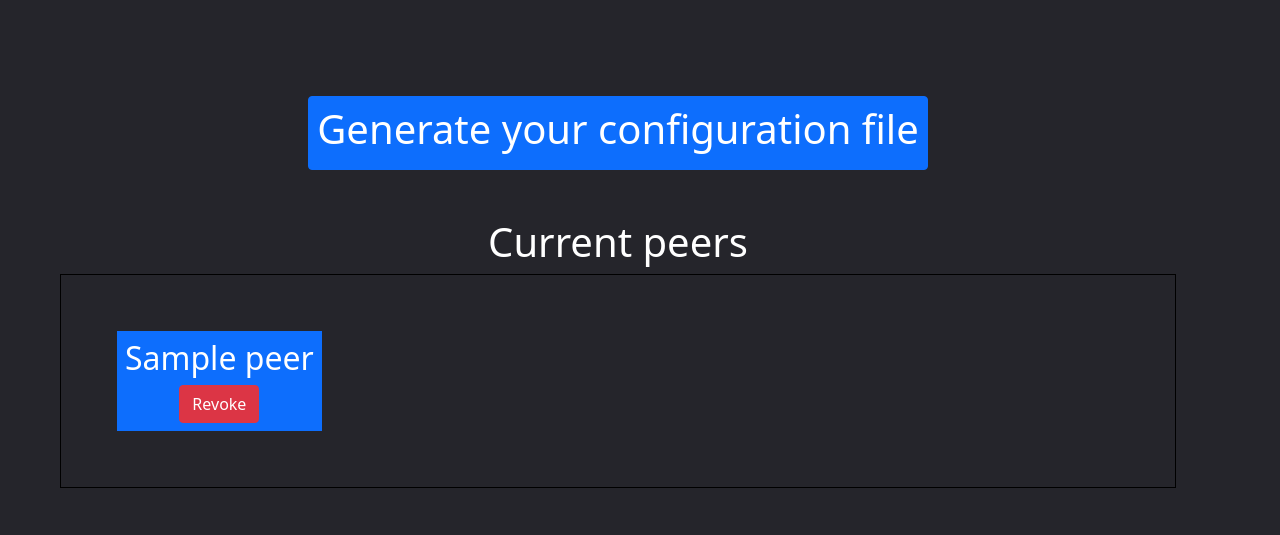
After one commit to Inner-daydream/vpn-enrollment, a Flask app: template app/templates/generate.html in a window 1280 px wide. The commit adds this page. Shown: the top 535 px of the page. Run offline with Flask 2, Linux system fonts and the light colour scheme; the visitor is signed in with stand-in values (Sample User, id 1); the template is opened without the code that fills it: most values are stand-ins (such as "Sample title", 1, 10 or a date in 2020).

Commit message:
login management

```diff
--- a/app/dynamodb.py
+++ b/app/dynamodb.py
@@ -1,6 +1,26 @@
+from webbrowser import get
 import boto3
 import botocore.exceptions
+from boto3.dynamodb.conditions import Key
+import bcrypt
+import base64
 import config
+import flask_login
+import flask
+
+class User(flask_login.UserMixin):
+    def __init__(self, id,session=flask.session):
+        user_data = get_user(id)
+        self.id = id
+        print(user_data)
+        self.admin = user_data['Admin']
+        if session.get('user'):
+            self.ms_user = True
+            self.username = session['user']['name']
+        else:
+            self.ms_user = False
+            self.username = user_data['Displayname']
+        self.facial_recognition = session['facial_recognition']
 
 
 config = config.AWSConfig
@@ -30,17 +50,19 @@ def create_users_table(dynamodb=None):
     return table
 
 
-def new_user(password=None,dynamodb=None,admin=False,Id=None):
+def new_user(password=None,dynamodb=None,admin=False,Id=None,displayname = None):
     if not dynamodb:
         dynamodb = boto3.resource('dynamodb', endpoint_url=config.DYNAMODB_ENDPOINT)
-
+    if password:
+        password=base64.b64encode(password)
     table = dynamodb.Table('Users')
     response = table.put_item(
        Item={
             'Id': Id,
             'Password': password,
-            'Admin': admin
-        }
+            'Admin': admin,
+            'Displayname':displayname
+       }
     )
     return response
 
@@ -57,6 +79,22 @@ def get_user(Id,dynamodb=None):
     else:
         raise ValueError("User not found")
 
+def validate_login(Id,password,dynamodb=None):
+    if not dynamodb:
+        dynamodb = boto3.resource('dynamodb', endpoint_url=config.DYNAMODB_ENDPOINT)
+        table = dynamodb.Table('Users')
+    try:
+        response = table.query(
+            KeyConditionExpression = Key('Id').eq(Id)
+        )
+        with open('validate_login.log','w') as file:
+            file.write(str(response))
+        user_password = base64.b64decode(response['Items'][0]['Password'].value)
+        password = bytes(password,'UTF-8')
+        return bcrypt.checkpw(password,user_password)
+    except IndexError:
+        return False
+
 def table_exists(client=None):
     if not client:
         client = boto3.client('dynamodb', endpoint_url=config.DYNAMODB_ENDPOINT)
--- a/app/routes.py
+++ b/app/routes.py
@@ -1,4 +1,5 @@
 from flask import Flask, render_template, session, request, redirect, url_for, flash,current_app
+import flask_login
 from app import app
 from app import oauth2
 import boto3
@@ -8,31 +9,39 @@ from app.forms import LoginForm
 import msal
 import base64
 
+
 with app.app_context():
     config = current_app.config
+    login_manager = current_app.login_manager
+
+@login_manager.user_loader
+def load_user(user_id):
+    return dynamodb.User(user_id)
+
+@login_manager.unauthorized_handler
+def unauthorized():
+    return redirect(url_for('login'))
+
 
 @app.route('/',methods=['GET','POST'])
 def login():
+    session['facial_recognition'] = False
     session["flow"] = oauth2.ms_build_auth_code_flow(
         scopes=config['SCOPE'],
         client_id=config['CLIENT_ID'],
         client_secret=config['CLIENT_SECRET'],
         authority=config['AUTHORITY']
-        )
-
+    )
     form = LoginForm(request.form)
-    if session.get('user'):
-        try:
-            dynamodb.get_user(Id=session['user']['oid'])
-        except ValueError:
-            dynamodb.new_user(Id=session['user']['oid'])
     if form.validate_on_submit():
-        flash('Login requested for user {}, password={}'.format(
-            form.email.data, form.password.data))
-
+        if dynamodb.validate_login(Id=form.email.data,password=form.password.data):
+            user = dynamodb.User(id=form.email.data)
+            flask_login.login_user(user)
+            return redirect(url_for('dashboard'))
     return render_template('login.html',title="VPN Registration",form=form,auth_url=session["flow"]["auth_uri"])
 
 @app.route('/compare_faces', methods = ['POST'])
+@flask_login.login_required
 def compare_faces():
     client = boto3.client('rekognition')
     jsdata = request.form['javascript_data'][23:]
@@ -44,27 +53,34 @@ def compare_faces():
             TargetImage={
                 'S3Object': {
                     'Bucket': 'facial-recognition-store',
-                    'Name': f'models/{session["user"]["name"]}.jpg',
+                    'Name': f'models/{flask_login.current_user.username}.jpg',
                 }
             },
             QualityFilter='NONE'
         )
         print(response)
         if response['FaceMatches'][0]['Similarity'] >= 94:
+            session['facial_recognition'] = True
+            print(f'Status right after check {flask_login.current_user.facial_recognition}')
             return "Match"
         else:
             return "NoMatch"
-    except (ClientError,IndexError): # These errors are typically raised when a face isn't detected, isn't able to be processed etc
+    except (ClientError,IndexError,KeyError): # These errors are typically raised when a face isn't detected, isn't able to be processed etc
         return "NoMatch"
 
+@app.route("/generate")
+@flask_login.login_required
+def generate():
+    print(f' facial recognition status = {flask_login.current_user.facial_recognition}')
+    if not flask_login.current_user.facial_recognition:
+        redirect(url_for(dashboard))
+    peers = ["firstPeer","secondPeer","thirdPeer","fourthPeer","fifthPeer"]
+    return render_template("generate.html",peers=peers)
 
 @app.route("/dashboard")
+@flask_login.login_required
 def dashboard():
-    if not session.get("user"):
-        return redirect(url_for('login'))
-    with open("token.txt","w") as f:  # Debug
-        f.write(str(session["user"]))
-    return render_template('landing.html', user=session["user"], version=msal.__version__)
+    return render_template('landing.html', user=flask_login.current_user.username)
 
 
 @app.route(config['REDIRECT_PATH'])  # Its absolute URL must match your app's redirect_uri set in AAD
@@ -84,6 +100,12 @@ def ms_authorized():
         oauth2.ms_save_cache(cache=cache,session=session)
     except ValueError:  # Usually caused by CSRF
         pass  # Simply ignore them
+    try:
+        dynamodb.get_user(Id=session['user']['oid'])
+    except ValueError:
+        dynamodb.new_user(Id=session['user']['oid'])
+    user = dynamodb.User(id=session['user']['oid'])
+    flask_login.login_user(user)
     return redirect(url_for('dashboard'))
 
 @app.route("/ms-logout")
@@ -91,7 +113,7 @@ def ms_logout():
     session.clear()  # Wipe out user and its token cache from session
     return redirect(  # Also logout from your tenant's web session
         config['AUTHORITY'] + "/oauth2/v2.0/logout" +
-        "?post_logout_redirect_uri=" + url_for("landing", _external=True))
+        "?post_logout_redirect_uri=" + url_for("login", _external=True))
 
 
 
--- a/app/static/js/snap.js
+++ b/app/static/js/snap.js
@@ -26,13 +26,11 @@ click_button.addEventListener('click', function() {
 			if (response == "Match"){
 				loginStatus.style.color = 'green'
 				loginStatus.innerHTML = "Identity verified !";
-				console.log('match')
-				// window.location.href = "/config";
+				window.location.href = "/generate"
 			}
 			else {
 				loginStatus.style.color = 'red'
 				loginStatus.innerHTML = "Failed to verify your identity !"
-				console.log('no match')
 			}
 		}
 	);
--- /dev/null
+++ b/app/templates/generate.html
@@ -0,0 +1,38 @@
+<!DOCTYPE html>
+<html lang="en">
+<head>
+    <meta charset="UTF-8">
+    <meta http-equiv="X-UA-Compatible" content="IE=edge">
+    <meta name="viewport" content="width=device-width, initial-scale=1.0">
+    <title>VPN Enrollment</title>
+    <link href="https://cdn.jsdelivr.net/npm/bootstrap@5.1.3/dist/css/bootstrap.min.css" rel="stylesheet" integrity="sha384-1BmE4kWBq78iYhFldvKuhfTAU6auU8tT94WrHftjDbrCEXSU1oBoqyl2QvZ6jIW3" crossorigin="anonymous">
+    <link rel= "stylesheet" type= "text/css" href= "{{ url_for('static',filename='styles/style.css') }}">
+</head>
+<body>
+    <div class="container d-flex align-items-center text-center flex-column m-5 pt-5 pb-5">
+        <div class="justify-content-center">
+            <button class="btn btn-primary p-2 mb-5">
+                <h1>Generate your configuration file</h1>
+            </button>
+        </div>
+        <h1 class="mb-2 text-white">Current peers</h1>
+        <div class="black-box p-5 container d-flex">
+            {% for peer in peers %}
+            <div class = "bg-primary p-2 m-2">
+                <form>
+                    <h2 class="text-white"> {{ peer }}</h2>
+                    <button class="btn btn-danger">Revoke</button>
+                </form>
+
+            {% endfor %}
+        </div>
+    </div>
+</body>
+</html>
+<!-- {% for article_row in articles | batch(3, '&nbsp;') %}
+<div class="row">
+    {% for article in article_row %}
+    <div class="span4">{{ article }}</div>
+    {% endfor %}
+</div>
+{% endfor %} -->
--- a/app/templates/landing.html
+++ b/app/templates/landing.html
@@ -13,7 +13,7 @@
     <div class="container d-flex align-items-center text-center flex-column m-5 pt-5 pb-5">
         <div class="black-box p-5">
             <div id="welcome-header" class = "text-white p-2">
-                <h1 class="mb-3">Are you really {{ user.get("name") }} ?</h1>
+                <h1 class="mb-3">Are you really {{ user }} ?</h1>
             </div>
             <div class="p-3 mb-3">
                 <video id="video" autoplay poster="{{ url_for('static',filename='resources/face-recognition-512.png') }}"></video>
--- /dev/null
+++ b/test.py
@@ -0,0 +1,3 @@
+from app.dynamodb import User
+user = User('test@user.com')
+print(user.id)
--- /dev/null
+++ b/token.txt
@@ -0,0 +1 @@
+{'aud': '8e748250-64e6-49db-adf1-ff750bd799e4', 'iss': 'https://login.microsoftonline.com/49f7e826-1d46-4fd2-a3ca-a43422c8f815/v2.0', 'iat': 1646661352, 'nbf': 1646661352, 'exp': 1646665252, 'name': 'Lucas Quitman', 'nonce': '9c57061e056a66724e0f5bd1569228521105772e00e133ccfaf51533dfc62e2d', 'oid': 'ca5d3596-dcac-4874-9687-69505eb3263a', 'preferred_username': 'contact@lucasquitman.fr', 'rh': '0.AYEAJuj3SUYd0k-jyqQ0Isj4FVCCdI7mZNtJrfH_dQvXmeSBAP8.', 'sub': 'GGy2Jy34BuX0TDkzG3Lb94Hd_nKRAYzDBTfFAERQ6Fk', 'tid': '49f7e826-1d46-4fd2-a3ca-a43422c8f815', 'uti': 'khXHOwiz4Eu92IBcJmduAA', 'ver': '2.0'}
```
Also changed, not shown: app/__init__.py (+4 -3 lines), app/enroll.py (added, +17 -0 lines), app/templates/config.html (deleted, +0 -13 lines).
